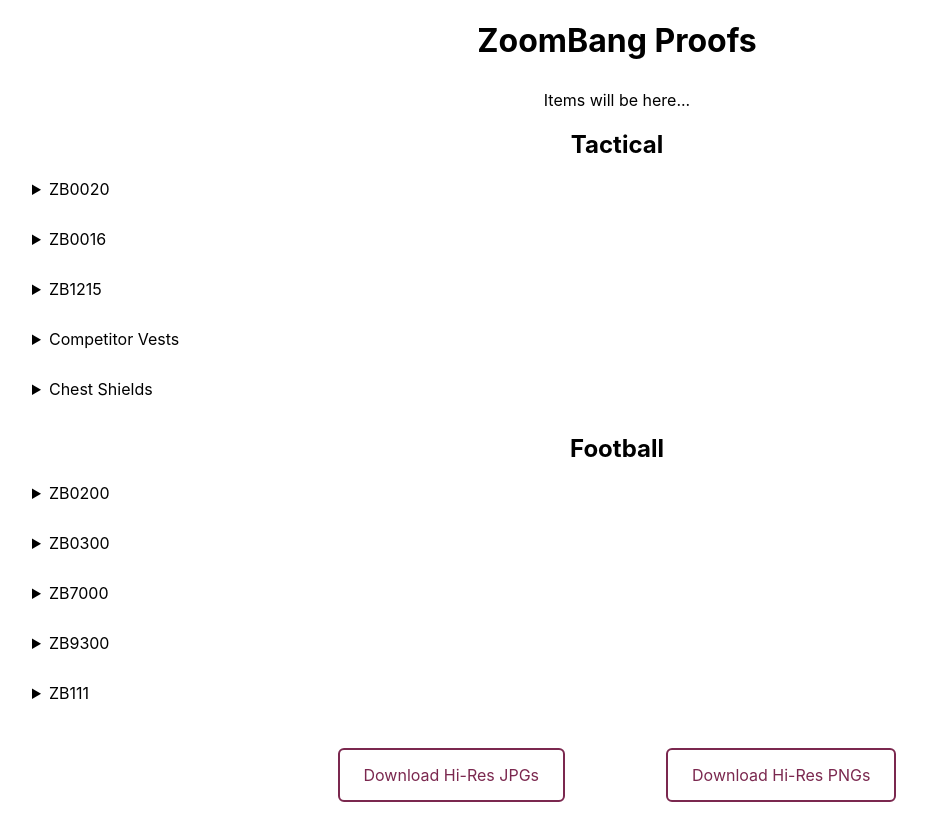
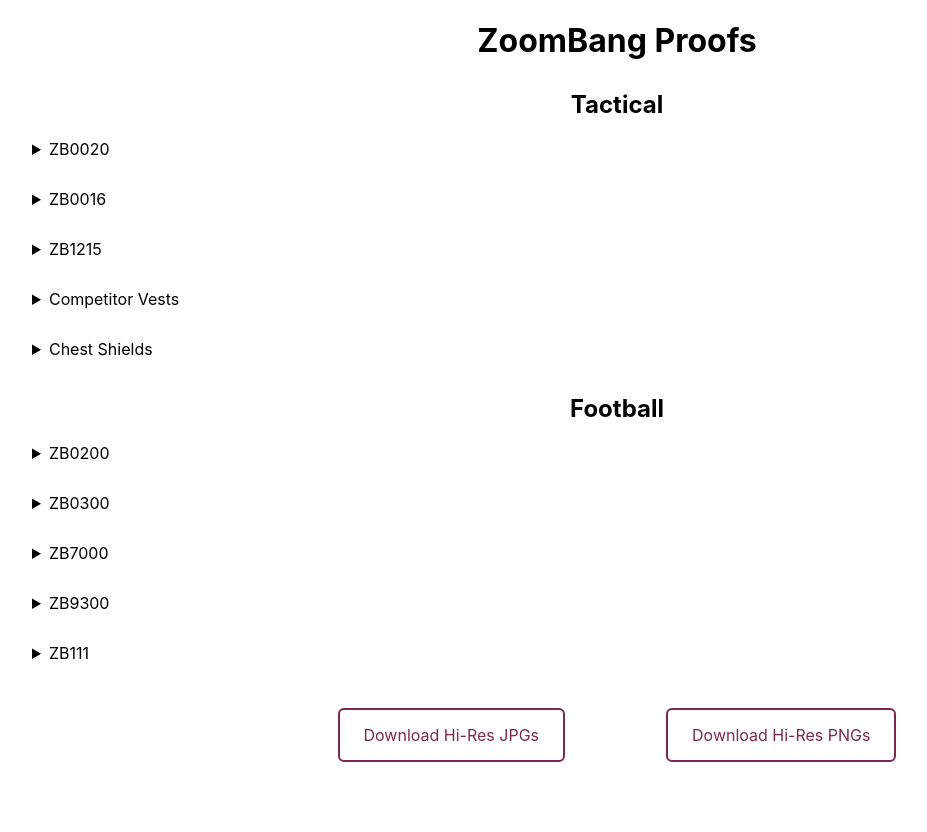
Before and after one commit to ClaytonDewey/zoombang-proof, a React (Create React App) app: page / in a window 1280 px wide. Shown: the whole page, without its empty margins (23-950 px from the left). After the commit the page ends 800 px from the top, so only its background shows below. Built offline with nearby package versions, Linux system fonts and the light colour scheme; the HTML template or start-up script is replaced by a standard one.

Commit message:
Run new build

```diff
--- a/src/App.js
+++ b/src/App.js
@@ -10,9 +10,7 @@
         <h1>ZoomBang Proofs</h1>
       </header>
       <main>
-        Items will be here...
         {data.map((item, index) => {
-          console.log(item);
           return (
             <div key={index}>
               <h2>{item.type}</h2>
```
Also changed, not shown: public/images/football/ZB7000-Front-Black.jpg (added), 7 other files (tests, documents, lock files or other folders).
